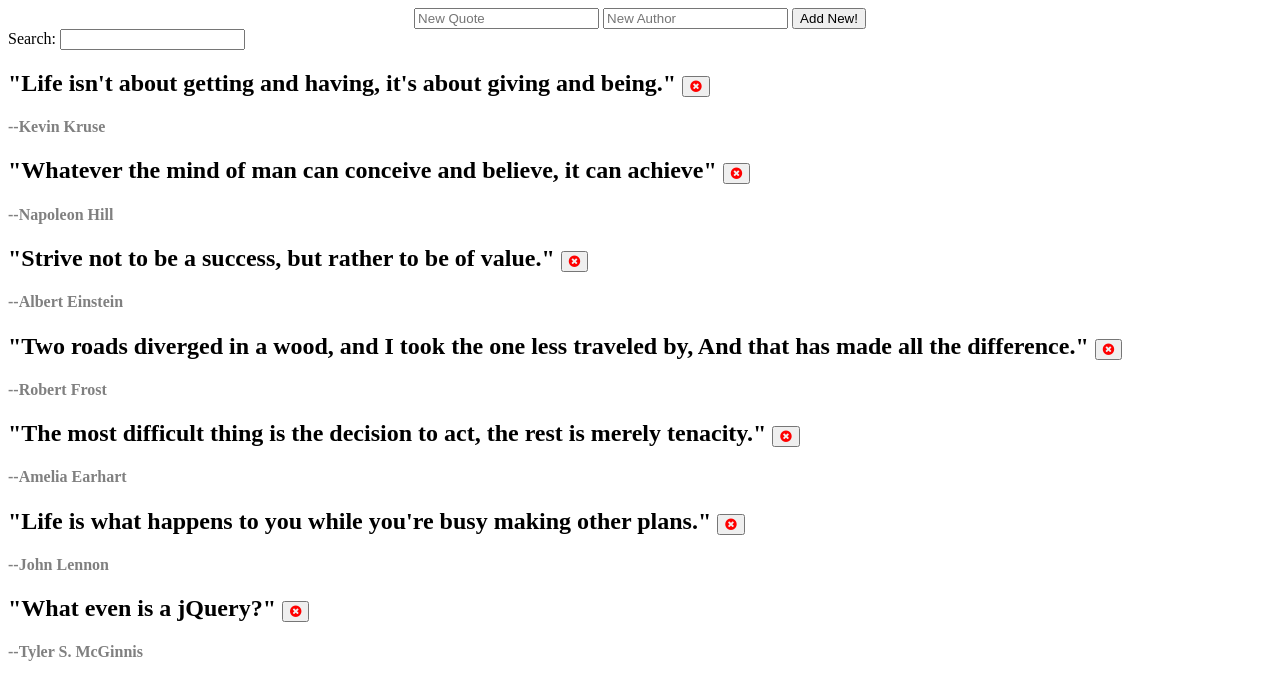
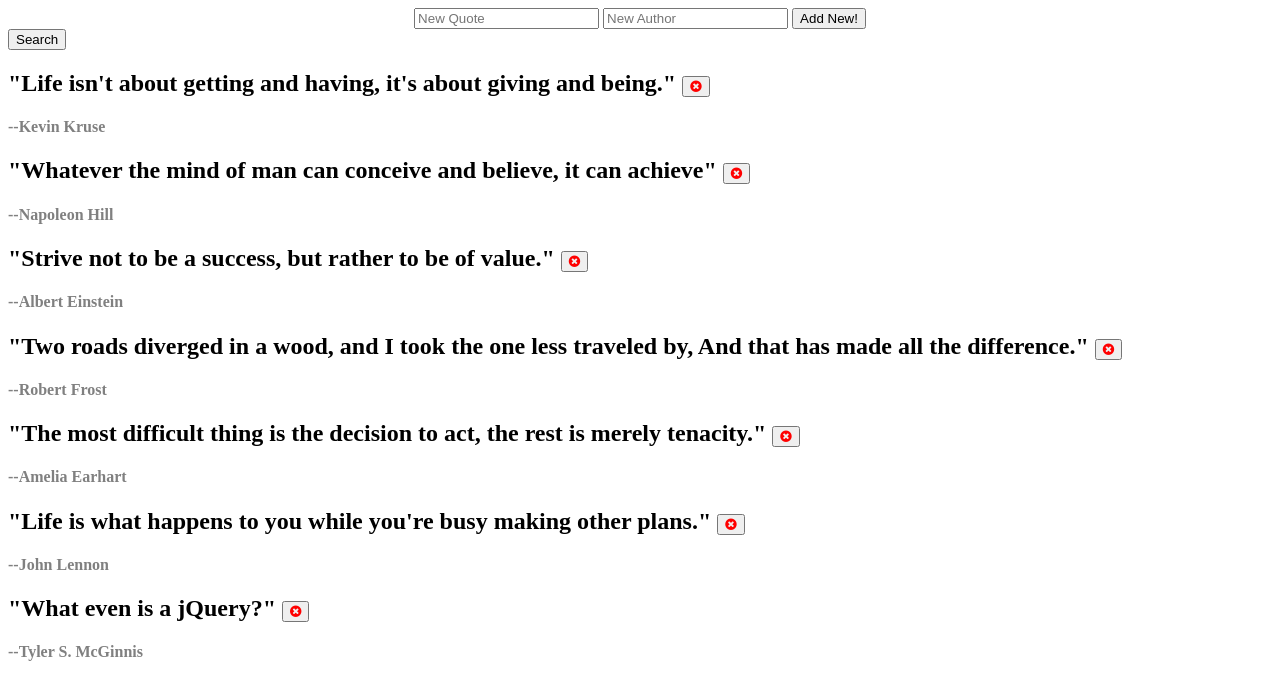
Before and after one commit to smrtsmrf/day12-project-angular-quote-book, a plain HTML site: page index.html in a window 1280 px wide. Drawn offline with nearby package versions, Linux system fonts and the light colour scheme.

Commit message:
added in ng-show thing

```diff
--- a/index.html
+++ b/index.html
@@ -8,13 +8,15 @@
 </head>
 <body ng-controller="mainCtrl">
 	<div id='addNew'>
-		<input type="text" placeholder="New Quote" ng-model="Input.text">
-		<input type="text" placeholder="New Author" ng-model="Input.author">
-		<button ng-click="add(Input)">Add New!</button>
+		<input type="text" placeholder="New Quote" ng-model="Input.text" ng-show="!shown">
+		<input type="text" placeholder="New Author" ng-model="Input.author" ng-show="!shown">
+		<button ng-click="add(Input)" ng-show="!shown">Add New!</button>
 	</div>
 
 	<div>
-    		Search: <input type="text" ng-model='filterText'/>
+		<button ng-click="shown = !shown ">Search</button>
+
+    		<input type="text" ng-model='filterText' ng-show="shown"/>
  	</div>
 
 	<div ng-repeat="quote in quotes | filter: filterText" id='quotes'>
--- a/js/mainCtrl.js
+++ b/js/mainCtrl.js
@@ -1,4 +1,7 @@
 angular.module('quoteBook').controller('mainCtrl', function ($scope, dataService) {
+
+	$scope.shown = false;
+
 	$scope.quotes = dataService.getData();
 	$scope.add = function(data) {
 		dataService.addData(data);
@@ -7,4 +10,5 @@ angular.module('quoteBook').controller('mainCtrl', function ($scope, dataService
 	$scope.remove = function(text) {
 		dataService.removeData(text);
 	}
+
 })
```
